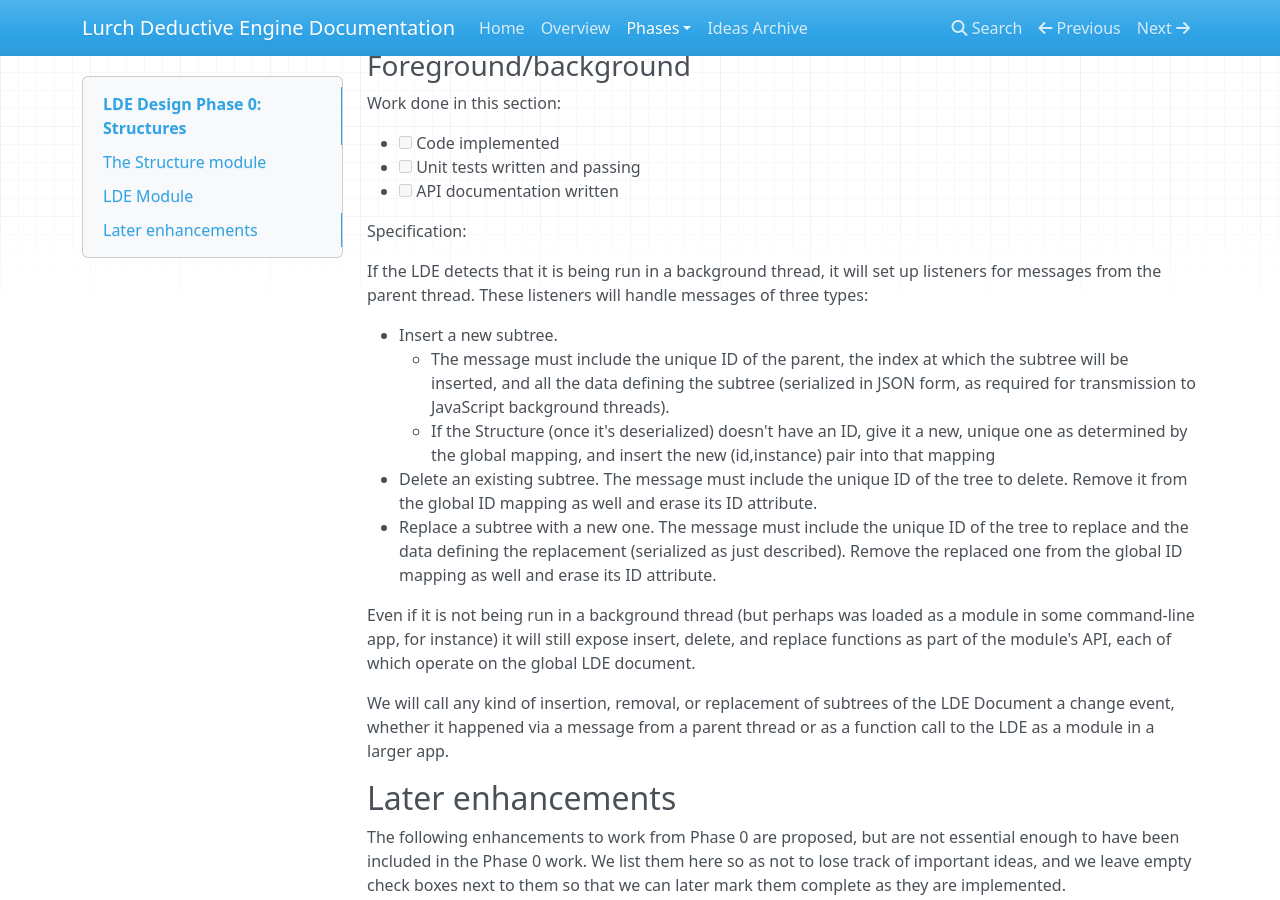
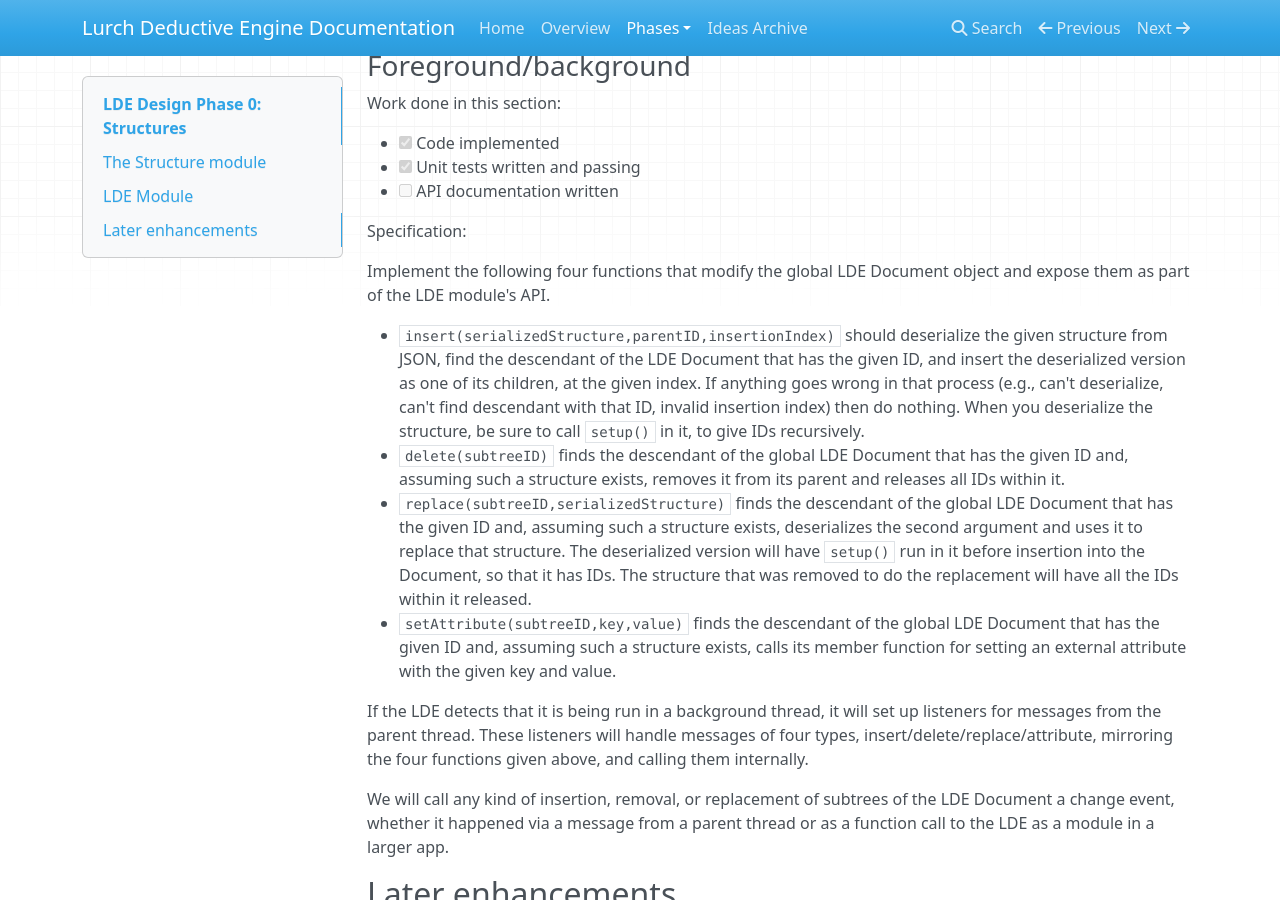
Before and after one commit to lurchmath/lde, an MkDocs documentation site: the page built from docs/phase0-structures.md, in a window 1280 px wide and 900 px high, scrolled down 5258 px. Built offline with MkDocs 1.6.1, drawn with Linux system fonts in a browser that asks for light colours; nearby versions of some CDN libraries; old or Windows-style settings are respelled for this version of MkDocs.

Commit message:
Finishing Phase 0 (except for API docs)

```diff
--- a/docs/phase0-structures.md
+++ b/docs/phase0-structures.md
@@ -280,36 +280,40 @@ Specification:
 
 Work done in this section:
 
- * [ ] Code implemented
- * [ ] Unit tests written and passing
+ * [x] Code implemented
+ * [x] Unit tests written and passing
  * [ ] API documentation written
 
 Specification:
 
+Implement the following four functions that modify the global LDE Document
+object and expose them as part of the LDE module's API.
+
+ * `insert(serializedStructure,parentID,insertionIndex)` should deserialize
+   the given structure from JSON, find the descendant of the LDE Document
+   that has the given ID, and insert the deserialized version as one of its
+   children, at the given index.  If anything goes wrong in that process
+   (e.g., can't deserialize, can't find descendant with that ID, invalid
+   insertion index) then do nothing.  When you deserialize the structure,
+   be sure to call `setup()` in it, to give IDs recursively.
+ * `delete(subtreeID)` finds the descendant of the global LDE Document that
+   has the given ID and, assuming such a structure exists, removes it from
+   its parent and releases all IDs within it.
+ * `replace(subtreeID,serializedStructure)` finds the descendant of the
+   global LDE Document that has the given ID and, assuming such a structure
+   exists, deserializes the second argument and uses it to replace that
+   structure.  The deserialized version will have `setup()` run in it before
+   insertion into the Document, so that it has IDs.  The structure that was
+   removed to do the replacement will have all the IDs within it released.
+ * `setAttribute(subtreeID,key,value)` finds the descendant of the global
+   LDE Document that has the given ID and, assuming such a structure exists,
+   calls its member function for setting an external attribute with the
+   given key and value.
+
 If the LDE detects that it is being run in a background thread, it will set
 up listeners for messages from the parent thread.  These listeners will
-handle messages of three types:
-
- * Insert a new subtree.
-    * The message must include the unique ID of the parent, the index at
-      which the subtree will be inserted, and all the data defining the
-      subtree (serialized in JSON form, as required for transmission to
-      JavaScript background threads).
-    * If the Structure (once it's deserialized) doesn't have an ID, give it
-      a new, unique one as determined by the global mapping, and insert the
-      new (id,instance) pair into that mapping
- * Delete an existing subtree.  The message must include the unique ID of
-   the tree to delete.  Remove it from the global ID mapping as well and
-   erase its ID attribute.
- * Replace a subtree with a new one.  The message must include the unique
-   ID of the tree to replace and the data defining the replacement
-   (serialized as just described).  Remove the replaced one from the global
-   ID mapping as well and erase its ID attribute.
-
-Even if it is not being run in a background thread (but perhaps was loaded
-as a module in some command-line app, for instance) it will still expose
-insert, delete, and replace functions as part of the module's API, each of
-which operate on the global LDE document.
+handle messages of four types, insert/delete/replace/attribute, mirroring
+the four functions given above, and calling them internally.
 
 We will call any kind of insertion, removal, or replacement of subtrees of
 the LDE Document a change event, whether it happened via a message from a
```
Also changed, not shown: site/index.html, site/phase0-structures/index.html, site/search/search_index.json, site/sitemap.xml, 5 other files.
